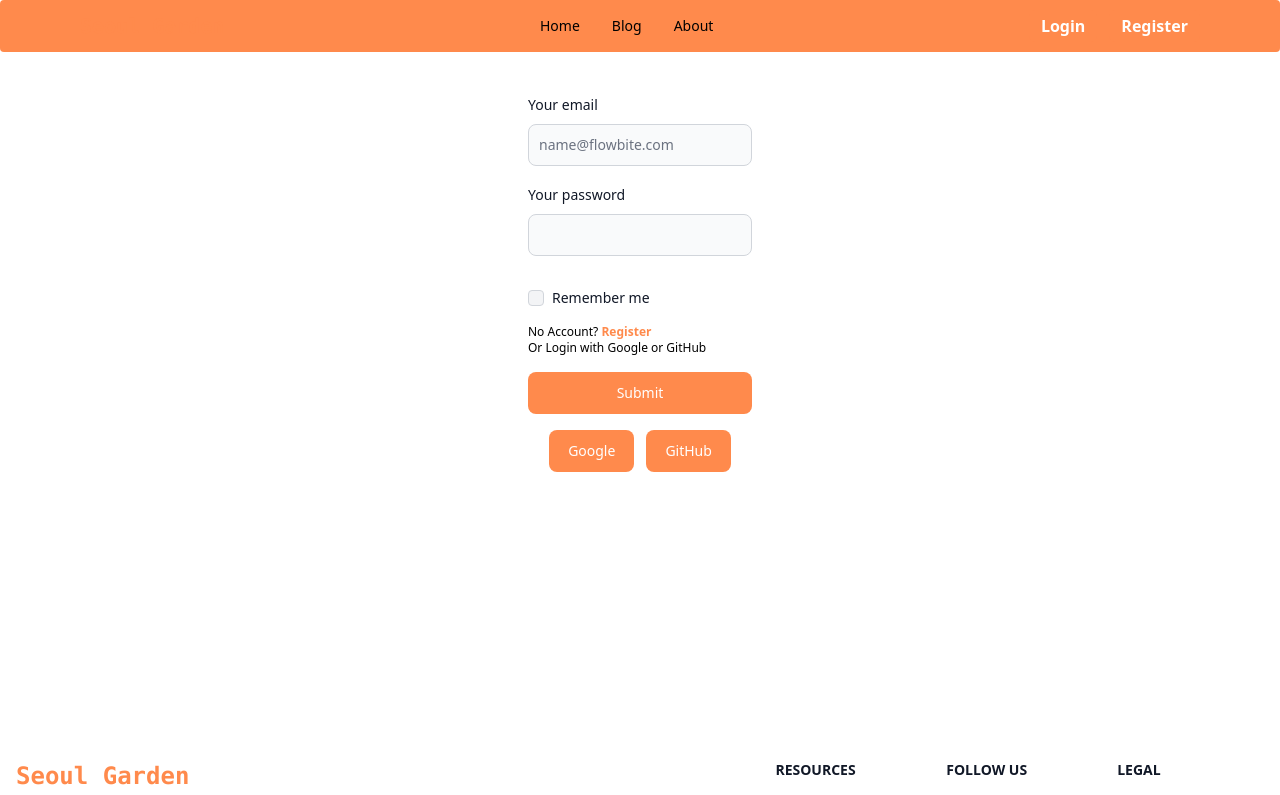
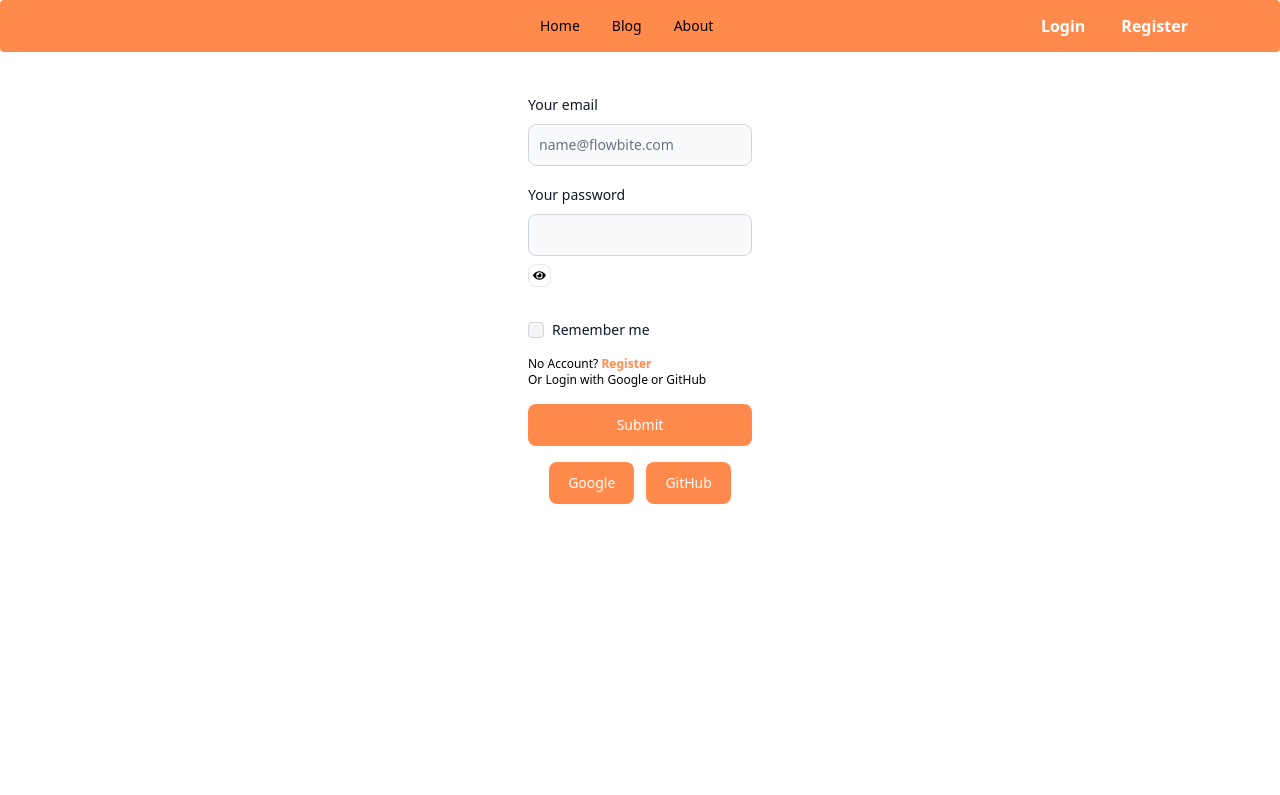
Before and after one commit to FAHIMXGG/Chef-clint, a React (Vite) app: page /login in a window 1280 px wide. Shown: the top 795 px of the page. Built offline with nearby package versions, Linux system fonts and the light colour scheme; no server answers.

Commit message:
error fix and pass show

```diff
--- a/src/page/login/Login/Login.jsx
+++ b/src/page/login/Login/Login.jsx
@@ -1,25 +1,27 @@
-import { Button, Checkbox, Label, Spinner, TextInput } from 'flowbite-react';
+import { Button, Checkbox, Label, TextInput } from 'flowbite-react';
 import React, { useContext, useState } from 'react';
 import { AuthContext } from '../../../provider/AuthProvider';
 import { Link, useLocation, useNavigate } from 'react-router-dom';
 import Footer from '../../../Shared/NavBar/Footer/Footer';
+import { FaEye, FaEyeSlash } from 'react-icons/fa';
 
 const Login = () => {
 
-    const { signIn, googleSignIn, gitHubSignIn, loading } = useContext(AuthContext);
+    const { signIn, googleSignIn, gitHubSignIn } = useContext(AuthContext);
     const navigate = useNavigate();
     const location = useLocation()
+    const [show, setShow] = useState(false)
     const [error, setError] = useState('');
     const from = location.state?.from?.pathname || '/'
 
-    if (loading) {
-        return (<div className="text-center mt-24">
-            <Spinner
-                color="failure"
-                aria-label="Failure spinner example"
-            />
-        </div>)
-    }
+    // if (loading) {
+    //     return (<div className="text-center mt-24">
+    //         <Spinner
+    //             color="failure"
+    //             aria-label="Failure spinner example"
+    //         />
+    //     </div>)
+    // }
 
     const handleLogin = event => {
         event.preventDefault();
@@ -93,10 +95,14 @@
                     </div>
                     <TextInput
                         id="password1"
-                        type="password"
+                        type={show ? 'text' : 'password'}
                         name='password'
                         required={true}
                     />
+                    <button className='  p-1  border rounded-lg  mt-2' onClick={(event) => {event.preventDefault(); setShow(!show)}}><small>
+                                {
+                                    show ? <span><FaEyeSlash></FaEyeSlash></span> : <span><FaEye></FaEye></span>
+                                }</small></button>
                 </div>
                 <div>
                     <p className='text-red-500'>{error && "email address or password doesn't match"}</p>
```
Also changed, not shown: 1 other file (tests, documents, lock files or other folders).
